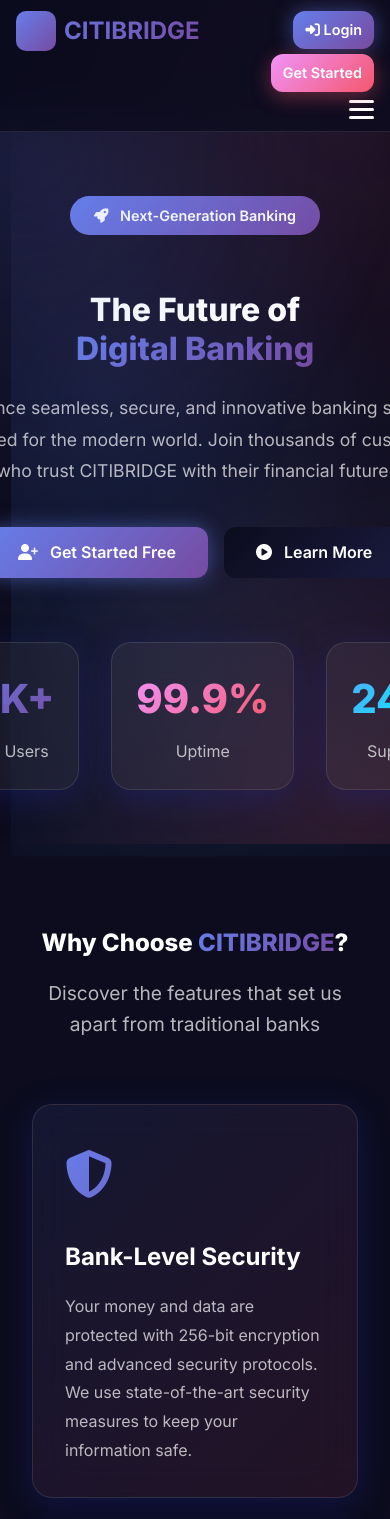
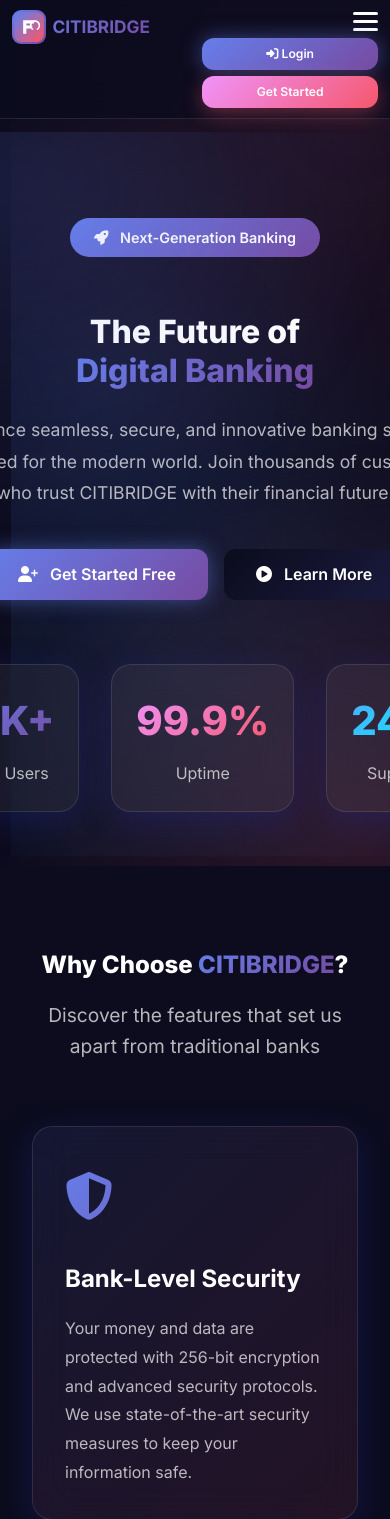
Before and after one commit to Bonquet/citybridgebank, a PHP site: page /index.php in a window 390 px wide. Shown: the top 1519 px of the page. Run offline with PHP 8.4, Linux system fonts and the light colour scheme.

Commit message:
Polish mobile header with logo and apply production DB credentials

```diff
--- a/css/modern-style.css
+++ b/css/modern-style.css
@@ -533,8 +533,14 @@ body::before {
     display: flex;
     align-items: center;
     justify-content: center;
-    font-size: 1.5rem;
-    color: white;
+    overflow: hidden;
+}
+
+.logo-icon img {
+    width: 100%;
+    height: 100%;
+    object-fit: cover;
+    display: block;
 }
 
 /* Modern Navigation */
@@ -590,6 +596,12 @@ body::before {
     align-items: center;
     gap: 0.75rem;
     flex-wrap: nowrap;
+}
+
+.action-buttons {
+    display: flex;
+    align-items: center;
+    gap: 0.6rem;
 }
 
 .header-actions .btn {
@@ -924,7 +936,7 @@ body {
 
 @media (max-width: 768px) {
     body {
-        padding-top: 110px;
+        padding-top: 132px;
     }
 }
 
@@ -1139,26 +1151,47 @@ body {
     .header-content {
         padding: 0.7rem 1rem;
         align-items: flex-start;
+        gap: 0.75rem;
     }
 
     .logo {
-        font-size: 1.5rem;
-        max-width: 58%;
+        font-size: 1.25rem;
+        max-width: 52%;
+        line-height: 1.15;
+    }
+
+    .logo-icon {
+        width: 34px;
+        height: 34px;
+        border-radius: 9px;
     }
 
     .header-actions {
-        display: grid;
-        justify-items: end;
-        gap: 0.35rem;
+        display: flex;
+        align-items: flex-start;
+        flex-direction: column-reverse;
+        margin-left: auto;
+        gap: 0.45rem;
+    }
+
+    .action-buttons {
+        width: 100%;
+        display: flex;
+        flex-direction: column;
+        align-items: stretch;
+        gap: 0.4rem;
     }
 
     .header-actions .btn.btn-sm {
         padding: 0.45rem 0.75rem;
-        font-size: 0.9rem;
+        font-size: 0.82rem;
+        width: 100%;
+        text-align: center;
     }
 
     .menu-toggle {
-        margin-top: 0.2rem;
+        margin-top: 0.1rem;
+        align-self: flex-end;
     }
 
     .nav {
@@ -1169,9 +1202,11 @@ body {
         width: 100%;
         background: rgba(12, 12, 30, 0.98);
         flex-direction: column;
-        padding: 2rem;
-        gap: 1rem;
+        padding: 1rem;
+        gap: 0.7rem;
         border-top: var(--border-glass);
+        max-height: calc(100svh - 120px);
+        overflow-y: auto;
     }
 
     .nav.active {
@@ -1189,6 +1224,28 @@ body {
 
     .grid-cols-4 { grid-template-columns: repeat(2, 1fr); }
     .grid-cols-3 { grid-template-columns: repeat(2, 1fr); }
+}
+
+
+@media (max-width: 560px) {
+    .header-content {
+        padding: 0.65rem 0.75rem;
+    }
+
+    .logo {
+        max-width: 48%;
+        font-size: 1.08rem;
+        gap: 0.4rem;
+    }
+
+    .header-actions {
+        width: 48%;
+    }
+
+    .action-buttons .btn.btn-sm {
+        font-size: 0.76rem;
+        padding: 0.38rem 0.5rem;
+    }
 }
 
 @media (max-width: 480px) {
--- a/includes/config.php
+++ b/includes/config.php
@@ -15,8 +15,8 @@ date_default_timezone_set('UTC');
 // Database Configuration
 define('DB_HOST', 'localhost');
 define('DB_NAME', 'citijawp_citibridge');
-define('DB_USER', 'root');
-define('DB_PASS', '');
+define('DB_USER', 'citijawp_citibridge');
+define('DB_PASS', 'citibridge2');
 define('DB_CHARSET', 'utf8mb4');
 
 // Security Configuration
--- a/includes/header.php
+++ b/includes/header.php
@@ -71,7 +71,7 @@ if ($inPublic) {
 <header class="header" id="header">
     <div class="header-content">
         <a href="<?php echo $isAdmin ? $adminDashboardPath : ($isUser ? $userDashboardPath : $publicBase . 'index.php'); ?>" class="logo">
-            <div class="logo-icon"><i class="fas fa-building-columns"></i></div>
+            <div class="logo-icon"><img src="<?php echo $assetPath; ?>assets/citibridge-logo.svg" alt="CitiBridge logo"></div>
             CITIBRIDGE
         </a>
 
@@ -103,13 +103,15 @@ if ($inPublic) {
         </nav>
 
         <div class="header-actions">
+            <div class="action-buttons">
             <?php if ($isAdmin || $isUser): ?>
                 <a href="<?php echo $logoutPath; ?>" class="btn btn-secondary btn-sm"><i class="fas fa-sign-out-alt"></i> Logout</a>
             <?php else: ?>
                 <a href="<?php echo $publicBase; ?>login.php" class="btn btn-primary btn-sm"><i class="fas fa-sign-in-alt"></i> Login</a>
                 <a href="<?php echo $publicBase; ?>register.php" class="btn btn-gradient btn-sm">Get Started</a>
             <?php endif; ?>
-            <button class="menu-toggle" id="menuToggle"><span></span><span></span><span></span></button>
+            </div>
+            <button class="menu-toggle" id="menuToggle" aria-label="Toggle navigation"><span></span><span></span><span></span></button>
         </div>
     </div>
 </header>
```
Also changed, not shown: assets/citibridge-logo.svg (added).
